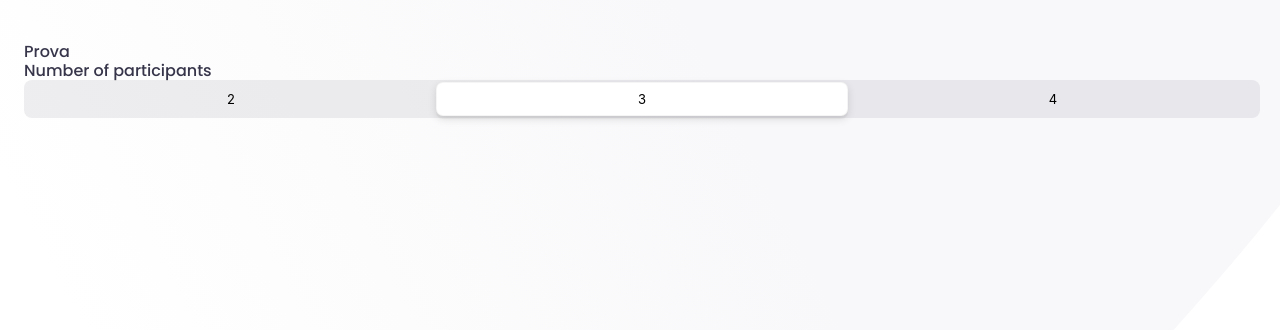
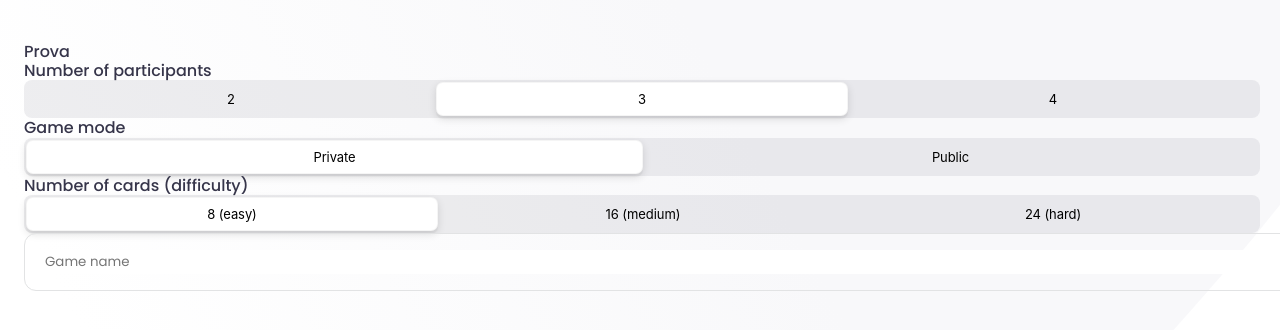
Before and after one commit to Ghianda22/memory, a React (Create React App) app in the folder frontend/: page /newgame in a window 1280 px wide. Shown: the top 330 px of the page. Built offline with nearby package versions, Linux system fonts and the light colour scheme; a web font is replaced by a local one.

Commit message:
Added the other selection bars and a text input
- Updated the packages bc apparently some dependencies were gone

```diff
--- a/frontend/package.json
+++ b/frontend/package.json
@@ -12,9 +12,9 @@
     "@types/react-dom": "^18.0.10",
     "react": "^18.2.0",
     "react-dom": "^18.2.0",
+    "react-router-dom": "^6.8.1",
     "react-scripts": "5.0.1",
     "styled-components": "^5.3.6",
-    "typescript": "^4.9.4",
     "web-vitals": "^2.1.4"
   },
   "scripts": {
@@ -42,6 +42,8 @@
     ]
   },
   "devDependencies": {
-    "@types/styled-components": "^5.1.26"
+    "@types/react-router-dom": "^5.3.3",
+    "@types/styled-components": "^5.1.26",
+    "typescript": "^4.9.5"
   }
 }
--- /dev/null
+++ b/frontend/src/components/generics/TextInput.tsx
@@ -0,0 +1,36 @@
+import styled from "styled-components";
+import ITextInputProps from "../../interfaces/ITextInputProps";
+
+const InputContainer = styled.div`
+	display: flex;
+	flex-direction: row;
+	justify-content: center;
+	align-items: center;
+    padding: 16;
+    gap: 16px;
+
+	padding: 16px 20px;
+	border: 0.5px solid #e2e3e4;
+	border-radius: 12px;
+
+	font-weight: 600;
+	font-size: 16px;
+	color: ${(props) => props.theme.text.colors.dark60};
+`;
+
+const InputIcon = styled.img`
+    flex: 3;
+`;
+const TextField = styled.input`
+    border: none;
+`;
+
+export default function TextInput(props: ITextInputProps) {
+	const { image, placeholder, handleOnChange } = props;
+	return (
+		<InputContainer>
+			{image && <InputIcon src={image} />}
+			<TextField onChange={handleOnChange} placeholder={placeholder}/>
+		</InputContainer>
+	);
+}
--- a/frontend/src/components/templates/NewGameTemplate.tsx
+++ b/frontend/src/components/templates/NewGameTemplate.tsx
@@ -3,6 +3,7 @@ import styled from "styled-components";
 import { images } from "../../data/imagesData";
 import { NewGameContext } from "../../pages/NewGame";
 import LabelText from "../generics/LabelText";
+import TextInput from "../generics/TextInput";
 import SelectionBar from "../SelectionBar";
 
 const FullPage = styled.div`
@@ -14,52 +15,66 @@ const FullPage = styled.div`
 export default function NewGameTemplate() {
 	const context = useContext(NewGameContext);
 	const [gameName, setGameName] = React.useState<string>();
-	const [numberOfPlayers, setNumberOfPlayers] = React.useState<string>(context.selectionBar[0].options[1]);
-	const [mode, setMode] = React.useState<string>(context.selectionBar[1].options[0]);
-	const [difficulty, setDifficulty] = React.useState<string>(context.selectionBar[2].options[0]);
+	const [numberOfPlayers, setNumberOfPlayers] = React.useState<string>(
+		context.selectionBar[0].options[1]
+	);
+	const [mode, setMode] = React.useState<string>(
+		context.selectionBar[1].options[0]
+	);
+	const [difficulty, setDifficulty] = React.useState<string>(
+		context.selectionBar[2].options[0]
+	);
 	const [image, setImage] = React.useState<string>(images.icon[0]);
-	const [matchImage, setMatchImage] = React.useState<string>(images.background[0]);
-	const [showBrowseImages, setShowBrowseImages] = React.useState<boolean>(false);
-
+	const [matchImage, setMatchImage] = React.useState<string>(
+		images.background[0]
+	);
+	const [showBrowseImages, setShowBrowseImages] =
+		React.useState<boolean>(false);
 
 	//  const showGameImages = () => {
 	// 		setShowBrowseImages(!showBrowseImages);
 	// 	}
 
-	// 	const handleChangeName = (event: any) =>  {
+	// 	const changeChangeName = (event: any) =>  {
 	// 		setGameName(event.target.value);
 	// 	}
 
-		const handleNumberOfPlayers = (value: string) => {
-			setNumberOfPlayers(value);
-		}
-
-		// const handleMode = (id: number) => {
-		// 	setMode();
-		// }
-
-		// const handleDifficulty = (id: number) => {
-		// 	setDifficulty();
-		// }
-
-		// const handleImage = (id: number) => {
-		// 	setImage();
-		// }
-
-		// const handleMatchImage = (id: number) => {
-		// 	setMatchImage();
-		// }
-
-		// const handleSubmit = () => {
-		// 	// Backend
-		// }
+	const changeNumberOfPlayers = (value: string) => {
+		setNumberOfPlayers(value);
+	};
+	const changeMode = (value: string) => {
+		setMode(value);
+	};
+	const changeDifficulty = (value: string) => {
+		setDifficulty(value);
+	};
+	const handleChangeName = (event: any) => {
+		setGameName(event.target.value);
+	};
+	// const changeSubmit = () => {
+	// 	// Backend
+	// }
 	return (
 		<FullPage>
 			<LabelText>Prova</LabelText>
 			<SelectionBar
 				selectionBar={context.selectionBar[0]}
 				selectedOption={numberOfPlayers}
-				setOption={handleNumberOfPlayers}
+				setOption={changeNumberOfPlayers}
+			/>
+			<SelectionBar
+				selectionBar={context.selectionBar[1]}
+				selectedOption={mode}
+				setOption={changeMode}
+			/>
+			<SelectionBar
+				selectionBar={context.selectionBar[2]}
+				selectedOption={difficulty}
+				setOption={changeDifficulty}
+			/>
+
+			{/* Another selection bar but with animals */}
+			<TextInput image={""} placeholder={context.gameName.placeholder} handleOnChange={handleChangeName}
 			/>
 		</FullPage>
 	);
--- a/frontend/src/interfaces/ISelectionbarProps.ts
+++ b/frontend/src/interfaces/ISelectionbarProps.ts
@@ -1,7 +1,7 @@
 export default interface ISelectionBarProps {
-	selectionBar: ISelectionBarData;
-	selectedOption: string;
-	setOption: (optionValue: string) => void;
+	selectionBar: ISelectionBarData,
+	selectedOption: string,
+	setOption: (optionValue: string) => void
 }
 
 interface ISelectionBarData {
--- /dev/null
+++ b/frontend/src/interfaces/ITextInputProps.ts
@@ -0,0 +1,7 @@
+import { ChangeEventHandler } from "react";
+
+export default interface ITextInputProps {
+	image: string,
+	placeholder: string,
+	handleOnChange: ChangeEventHandler
+}
```
Also changed, not shown: 1 other file (tests, documents, lock files or other folders).
